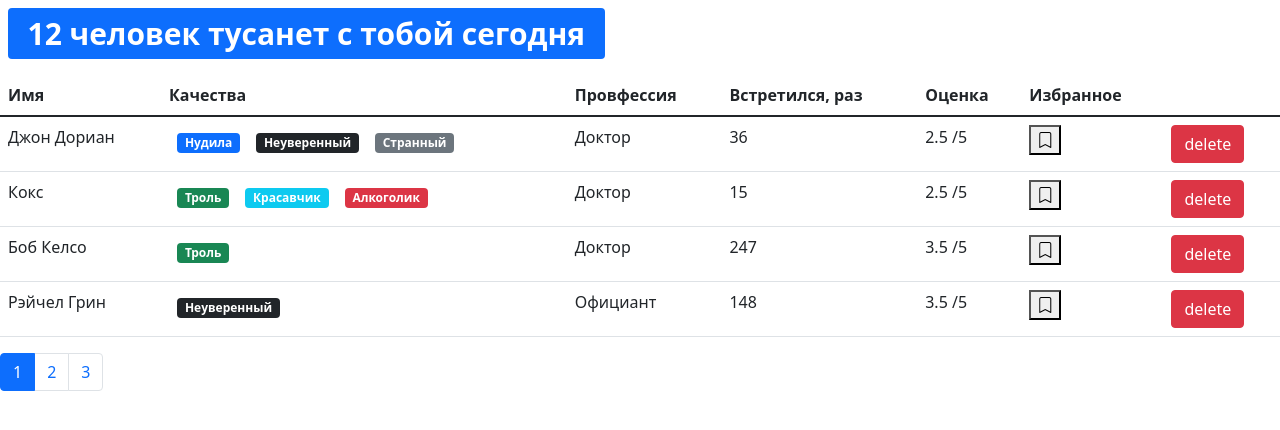
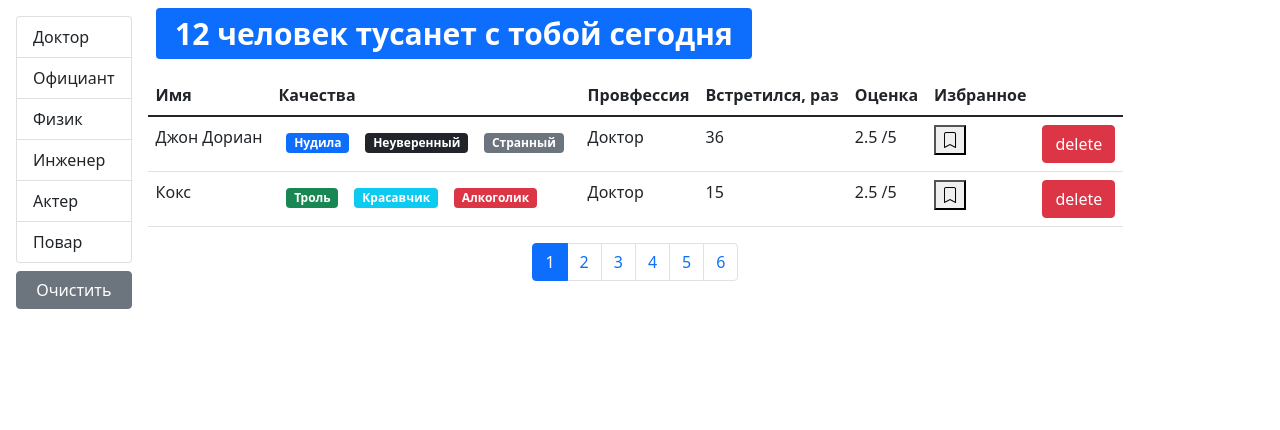
Before and after one commit to IT-sun-code/fast-company, a React (Create React App) app: page / in a window 1280 px wide. Shown: the top 430 px of the page. Built offline with nearby package versions, Linux system fonts and the light colour scheme.

Commit message:
added groupList and professions

```diff
--- a/src/app/App.js
+++ b/src/app/App.js
@@ -1,10 +1,13 @@
-import React, { useState } from "react";
+import React, { useEffect, useState } from "react";
 import Users from "./components/users";
-import SearchStatus from "./components/searchStatus";
 import api from "./api";
 
 function App() {
-    const [users, setUsers] = useState(api.users.fetchAll());
+    const [users, setUsers] = useState(); // стал пустым useState
+    // добавился useEffect и уже здесь передала данные в setUsers
+    useEffect(() => {
+        api.users.fetchAll().then((data) => setUsers(data));
+    }, []);
     const handleDelete = (userId) => {
         setUsers(users.filter((user) => user._id !== userId));
     };
@@ -18,14 +21,15 @@
             })
         );
     };
-    return (
+    return ( // добавилась проверка на существование юзеров
         <div>
-            <SearchStatus length={users.length} />
-            <Users
-                onDelete={handleDelete}
-                onToggleBookMark={handleToggleBookMark}
-                users={users}
-            />
+            {users && (
+                <Users
+                    onDelete={handleDelete}
+                    onToggleBookMark={handleToggleBookMark}
+                    users={users}
+                />
+            )}
         </div>
     );
 }
--- /dev/null
+++ b/src/app/api/fake.api/professions.api.js
@@ -0,0 +1,26 @@
+export const professionsObject = {
+    doctor: { _id: "67rdca3eeb7f6fgeed471818", name: "Доктор" },
+    waiter: { _id: "67rdca3eeb7f6fgeed471820", name: "Официант" },
+    physics: { _id: "67rdca3eeb7f6fgeed471814", name: "Физик" },
+    engineer: { _id: "67rdca3eeb7f6fgeed471822", name: "Инженер" },
+    actor: { _id: "67rdca3eeb7f6fgeed471824", name: "Актер" },
+    cook: { _id: "67rdca3eeb7f6fgeed471829", name: "Повар" }
+};
+export const professions = [
+    { _id: "67rdca3eeb7f6fgeed471818", name: "Доктор" },
+    { _id: "67rdca3eeb7f6fgeed471820", name: "Официант" },
+    { _id: "67rdca3eeb7f6fgeed471814", name: "Физик" },
+    { _id: "67rdca3eeb7f6fgeed471822", name: "Инженер" },
+    { _id: "67rdca3eeb7f6fgeed471824", name: "Актер" },
+    { _id: "67rdca3eeb7f6fgeed471829", name: "Повар" }
+];
+const fetchAll = () =>
+    new Promise((resolve) => {
+        window.setTimeout(function () {
+            resolve(professions);
+        }, 2000);
+    });
+
+export default {
+    fetchAll
+};
--- a/src/app/api/fake.api/user.api.js
+++ b/src/app/api/fake.api/user.api.js
@@ -1,11 +1,4 @@
-const professions = {
-    doctor: { _id: "67rdca3eeb7f6fgeed471818", name: "Доктор" },
-    waiter: { _id: "67rdca3eeb7f6fgeed471820", name: "Официант" },
-    physics: { _id: "67rdca3eeb7f6fgeed471814", name: "Физик" },
-    engineer: { _id: "67rdca3eeb7f6fgeed471822", name: "Инженер" },
-    actor: { _id: "67rdca3eeb7f6fgeed471824", name: "Актер" },
-    cook: { _id: "67rdca3eeb7f6fgeed471829", name: "Повар" }
-};
+import { professionsObject as professions } from "./professions.api";
 const qualities = {
     tedious: {
         _id: "67rdca3eeb7f6fgeed471198",
@@ -149,6 +142,14 @@
         bookmark: false
     }
 ];
-export function fetchAll() {
-    return users;
-}
+
+const fetchAll = () =>
+    new Promise((resolve) => {
+        window.setTimeout(function () {
+            resolve(users);
+        }, 2000);
+    });
+
+export default {
+    fetchAll
+};
--- a/src/app/api/index.js
+++ b/src/app/api/index.js
@@ -1,5 +1,7 @@
-import * as users from "./fake.api/user.api";
+import users from "./fake.api/user.api";
+import professions from "./fake.api/professions.api";
 const API = {
-    users
+    users,
+    professions
 };
 export default API;
--- /dev/null
+++ b/src/app/components/groupList.jsx
@@ -0,0 +1,64 @@
+import React from "react";
+import PropTypes from "prop-types";
+
+const GroupList = ({
+    items,
+    valueProperty,
+    contentProperty,
+    onItemSelect,
+    selectedItem
+}) => {
+    if (Array.isArray(items)) {
+        // проверка на массив или объект
+        return (
+            <ul className="list-group">
+                {items.map((item) => (
+                    <li
+                        key={item[valueProperty]}
+                        className={
+                            "list-group-item" +
+                            (item === selectedItem ? " active" : "")
+                        }
+                        onClick={() => onItemSelect(item)}
+                        role="button"
+                    >
+                        {item[contentProperty]}
+                    </li>
+                ))}
+            </ul>
+        );
+    } else {
+        return (
+            <ul className="list-group">
+                {Object.keys(items).map((item) => (
+                    <li
+                        key={items[item][valueProperty]}
+                        className={
+                            "list-group-item" +
+                            (items[item] === selectedItem ? " active" : "")
+                        }
+                        onClick={() => onItemSelect(items[item])}
+                        role="button"
+                    >
+                        {items[item][contentProperty]}
+                    </li>
+                ))}
+            </ul>
+        );
+    }
+};
+
+GroupList.defaultProps = {
+    valueProperty: "_id",
+    contentProperty: "name"
+};
+
+GroupList.propTypes = {
+    items: PropTypes.oneOfType([PropTypes.object, PropTypes.array]),
+    valueProperty: PropTypes.string.isRequired,
+    contentProperty: PropTypes.string.isRequired,
+    onItemSelect: PropTypes.func,
+    selectedItem: PropTypes.object
+};
+
+export default GroupList;
--- a/src/app/components/users.jsx
+++ b/src/app/components/users.jsx
@@ -1,22 +1,65 @@
-import React, { useState } from "react";
+import React, { useState, useEffect } from "react";
 import User from "./user";
 import Pagination from "./pagination";
 import { paginate } from "../utils/paginate";
 import PropTypes from "prop-types";
+import GroupList from "./groupList.jsx";
+import api from "../api";
+import SearchStatus from "./searchStatus";
 
 const Users = ({ users, ...rest }) => {
-    const count = users.length;
-    const pageSize = 4;
+    const pageSize = 2;
     const [currentPage, setCurrentPage] = useState(1);
+    const [professions, setProfession] = useState();
+    const [selectedProf, setSelectedProf] = useState();
+
+    useEffect(() => {
+        api.professions.fetchAll().then((data) => setProfession(data));
+    }, []);
+
+    useEffect(() => {
+        setCurrentPage(1);
+    }, [selectedProf]);
+
+    const handleProfessionSelect = (item) => {
+        setSelectedProf(item);
+    };
+
     const handlePageChange = (pageIndex) => {
-        console.log("page: ", pageIndex);
         setCurrentPage(pageIndex);
     };
 
-    const userCrop = paginate(users, currentPage, pageSize);
+    const filteredUsers = selectedProf // сравнила объекты по соджержанию в них строк, иначе выдает "НИКТО С ТОБОЙ НЕ ТУСАНЕТ"
+        ? users.filter((user) => JSON.stringify(user.profession) === JSON.stringify(selectedProf))
+        : users;
+    const count = filteredUsers.length;
+
+    const userCrop = paginate(filteredUsers, currentPage, pageSize);
+
+    const clearFilter = () => {
+        setSelectedProf();
+    };
 
     return (
-        <>
+        <div className="d-flex">
+            {professions && (
+                <div className="d-flex flex-column flex-shrink-0 p-3">
+                    <GroupList
+                        selectedItem={selectedProf}
+                        items={professions}
+                        onItemSelect={handleProfessionSelect}
+                    />
+                    <button
+                        className="btn btn-secondary mt-2"
+                        onClick={clearFilter}
+                    >
+                        Очистить
+                    </button>
+                </div>
+            )}
+
+            <div className="d-flex flex-column">
+                <SearchStatus length={count} />
                 {count > 0 && (
                     <table className="table">
                         <thead>
@@ -37,13 +80,16 @@
                         </tbody>
                     </table>
                 )}
+                <div className="d-flex justify-content-center">
                     <Pagination
                         itemsCount={count}
                         pageSize={pageSize}
                         currentPage={currentPage}
                         onPageChange={handlePageChange}
                     />
-        </>
+                </div>
+            </div>
+        </div>
     );
 };
 
```
Also changed, not shown: .eslintrc.js. Lines whose indentation alone changed are shown as unchanged.
